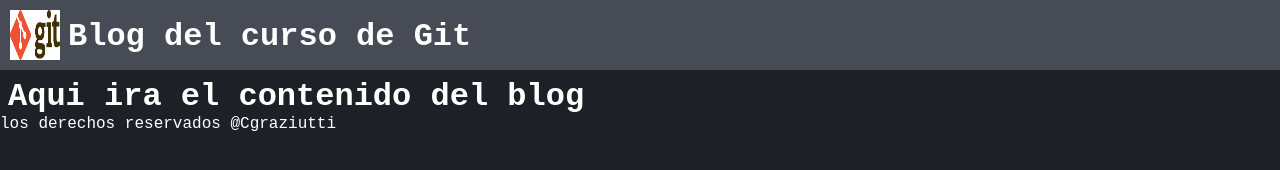
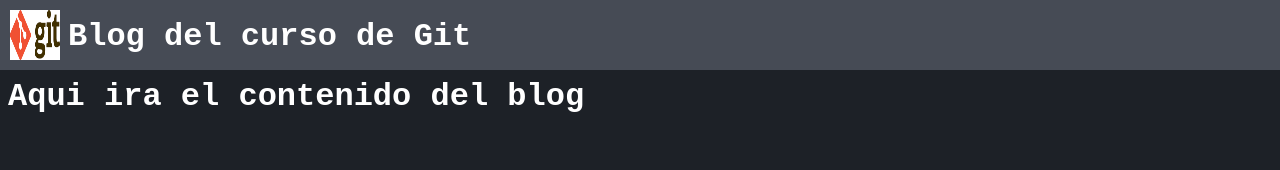
Before and after one commit to isat-lab/CursoGithub, a plain HTML site: page index.html in a window 1280 px wide. Drawn offline with Linux system fonts and the light colour scheme; files whose address does not match are found by name; a web font is replaced by a local one.

Commit message:
corrigiendo el nombre a index html y quitando el footer

```diff
--- a/CursoGit.html
+++ b/index.html
@@ -19,9 +19,4 @@
         <h1>Aqui ira el contenido del blog</h1>
     </div>
 </body>
-<footer>
-    <tfoot>los derechos reservados @Cgraziutti</tfoot>
-
-</footer>
-
 </html>
```
